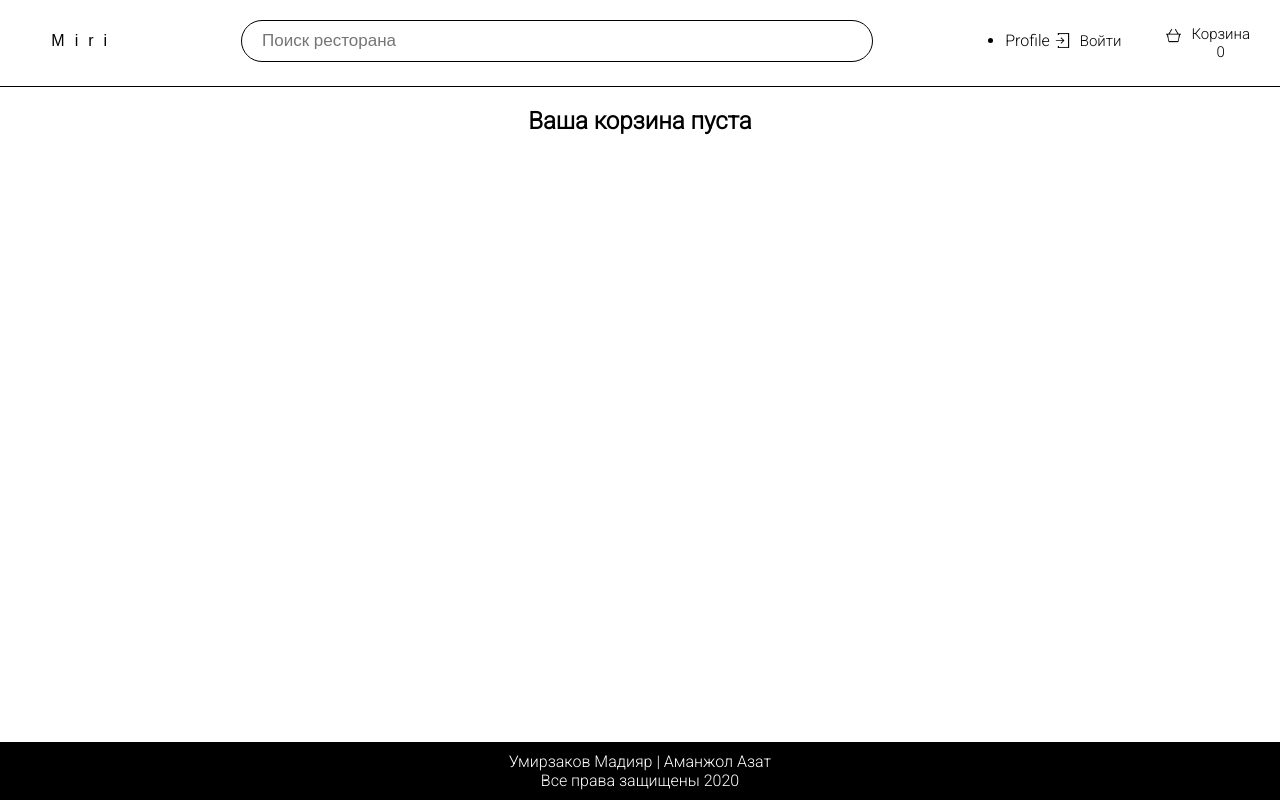
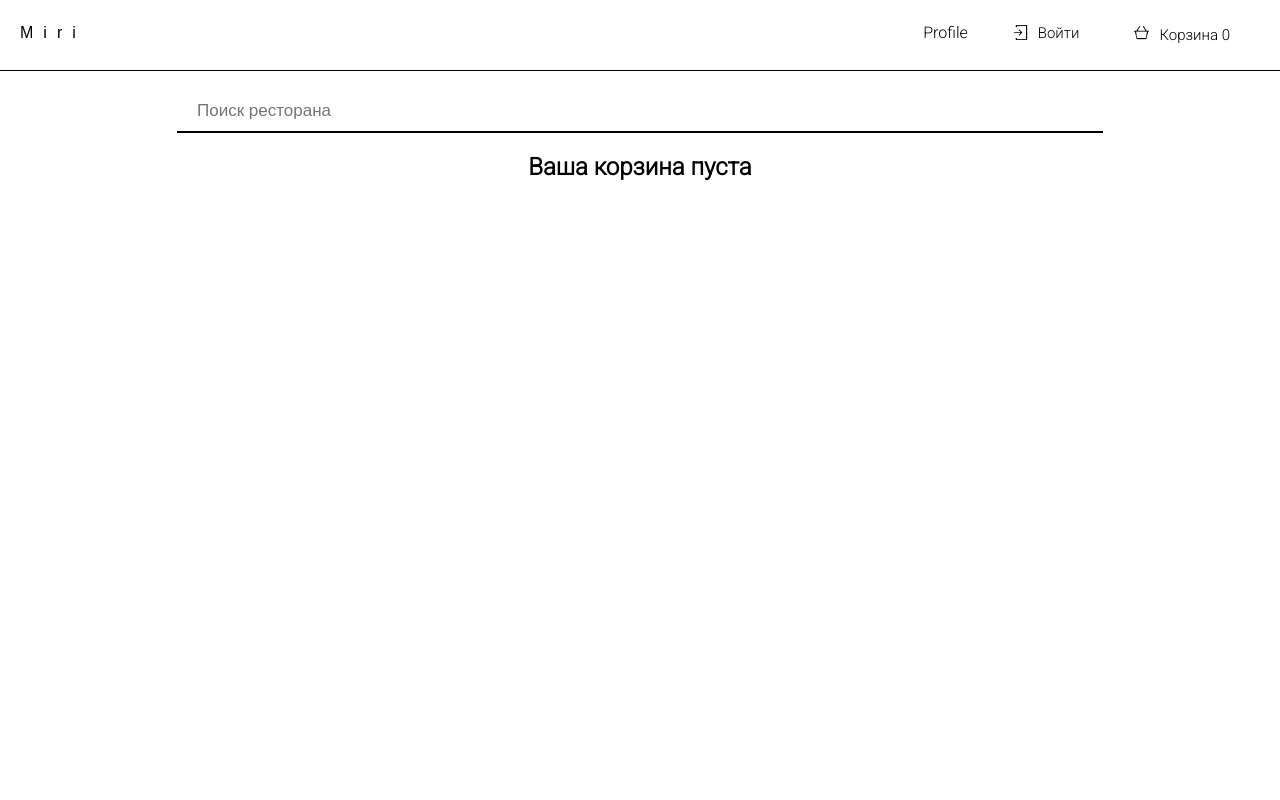
Before and after one commit to azatnt/Project_Aza_Madi, a Django app: page /cart/ in a window 1280 px wide. Run offline with Django 3.2, Linux system fonts and the light colour scheme; some libraries are stand-ins or nearby versions; some web fonts are replaced.

Commit message:
сделал поиск ресторанов

```diff
--- a/Project/Main/Miri/templates/Miri/restaurant_detail.html
+++ b/Project/Main/Miri/templates/Miri/restaurant_detail.html
@@ -15,9 +15,7 @@
 
 {% for restaurant in rest_name %}
 
-   <h3 class="res-header">Меню</h3>
-   <div class="">
-     {{restaurant.name}}
+   <h3 class="res-header">Меню {{restaurant.name}}</h3>
    </div>
 
 
--- a/Project/Main/Miri/urls.py
+++ b/Project/Main/Miri/urls.py
@@ -13,8 +13,8 @@ from User.views import *
 
 
 urlpatterns = [
-	path('restaurant/', restaurant_list, name='restaurant_list_url'),
-	path('restaurant/<str:slug>', restaurant_detail, name='restaurant_detail_url'),
+	path('', restaurant_list, name='restaurant_list_url'),
+	path('<str:slug>', restaurant_detail, name='restaurant_detail_url'),
 	path('profile', profile, name='profile_url'),
 	path('category/<slug:slug>', category_detail, name='category_detail_url'),
 	path('cart/<str:id>\d+', remove_from_cart, name = 'remove_cart_url'),
--- a/Project/Main/static/css/style.css
+++ b/Project/Main/static/css/style.css
@@ -54,16 +54,13 @@ a {
 }
 
 .header input {
-    width: 100%;
   text-align: left;
-  border: 1px solid black;
   padding: 10px;
-  border-radius: 30px;
-  width: 70%;
   margin: 0 auto;
   font-size: 17px;
   transition: 0.3s ease-in;
   padding-left: 20px;
+  border-bottom: none;
 }
 
 .header input:hover {
@@ -74,6 +71,7 @@ a {
     width: 100%;
     margin: 0 auto;
     display: flex;
+    border-bottom: 2px;
     justify-content: center;
     align-items: center;
 }
--- a/Project/Main/static/css/style1.css
+++ b/Project/Main/static/css/style1.css
@@ -2,6 +2,10 @@ body {
     margin: 0;
     padding: 0;
     font-family: 'Roboto';
+}
+
+li {
+    list-style: none;
 }
 
 
@@ -13,6 +17,7 @@ body {
     width: 100%;
     display: flex;
     align-items: center;
+    justify-content: space-between;
     border-bottom: 1px solid black;
     padding-top: 10px;
     padding-bottom: 15px;
@@ -43,7 +48,6 @@ a {
     justify-content: center;
     flex-wrap: wrap;
     margin-left: 20px;
-    width: 15%;
     font-family: 'Lexend Exa', sans-serif;
     letter-spacing: 10px;
 }
@@ -52,12 +56,24 @@ a {
     font-size: 25px;
 }
 
-.header input {
+.res-search {
     width: 100%;
+    margin-top: 20px;
+    text-align: center;
+}
+
+.user-profile {
+    display: flex;
+    align-items: center;
+}
+
+.res-search input {
   text-align: left;
-  border: 1px solid black;
+  border-bottom: 2px solid;
+  border-left: none;
+  border-top: none;
+  border-right: none;
   padding: 10px;
-  border-radius: 30px;
   width: 70%;
   margin: 0 auto;
   font-size: 17px;
@@ -105,10 +131,13 @@ a {
 }
 
 .header-nav {
-    width: max-content;
     display: flex;
-    justify-content: flex-end;
     margin-right: 20px;
+
+}
+
+.header-nav div {
+    margin: 0 20px;
 }
 
 .header-login-button {
@@ -144,17 +173,17 @@ a {
     transition: 0.3s ease-out;
 }
 
+
 .count-food {
     display: inline;
     text-align: center;
     width: 100%;
     margin: 0 auto;
-    font-weight: ;
 }
 
 .basket-icon {
     margin-right: 10px;
-    margin-bottom: 15px;
+    margin-bottom: 5px;
 }
 
 .header-login-button:hover {
--- a/Project/Main/templates/base.html
+++ b/Project/Main/templates/base.html
@@ -35,31 +35,10 @@
       <a href="{% url 'restaurant_list_url' %}">Miri</a>
     </div>
 
-
-
-
-
-    <div class="search">
-        {% csrf_token %}
-        <input id="search" type="text" class="search-food" name="search-food" placeholder="Поиск ресторана">
-        <ul>
-          <li id="search_results">
-
-          </li>
-        </ul>
-    </div>
-
-
-
-
-
-
-
-
-
-    <a href="{% url 'profile_url' %}">Profile</a>
-
     <div class="header-nav">
+      <div class="user-profile">
+        <a href="{% url 'profile_url' %}">Profile</a>
+      </div>
       <div class="header-login-button">
         <img src="{% static 'img/sign-in.png' %}" alt="Sign-in icon" class="login-icon" width="15px">
         {% if user.is_authenticated %}
@@ -69,13 +48,14 @@
             <!-- <a href="{% url 'signup_url' %}">Регистация</a> -->
         {% endif %}
       </div>
+
       <div class="basket-button">
           <img src="{% static 'img/basket.png' %}" alt="basket" width="15px" class="basket-icon">
         <a href="{% url 'cart_url' %}">
           Корзина
           {% if not request.session.items_total %}
             <p class="count-food">0</p>
-          {% else %} {{request.session.items_total}}
+       <!--  -->   {% else %} {{request.session.items_total}}
           {% endif %}
         </a>
       </div>
@@ -88,26 +68,18 @@
 
       {% endblock %}
     </div>
-</div>
+  </div>
 
-
-
+    <div class="res-search">
+      {% csrf_token %}
+      <input id="search" type="text" class="search-food" name="search-food" placeholder="Поиск ресторана">
+    </div>
 
   {% block content %}
   {% endblock %}
 
 
 
-
-  <footer class="footer">
-    <div class="footer__info">
-      <a href="https://github.com/omirzakov" target="__blank">Умирзаков Мадияр</a> |
-      <a href="https://github.com/azatnt" target="__blank">Аманжол Азат</a>
-    </div>
-    <div class="footer__title">
-      Все права защищены 2020
-    </div>
-  </footer>
   </div>
 
 
```
Also changed, not shown: other parts of Project/Main/static/css/style1.css (+61 -2 lines), Project/Main/Restaurants/templates/restaurants/restaurants_list.html (+7 -1 lines), Project/Main/db.sqlite3, Project/Main/static/js/main.js (line endings or trailing spaces).
